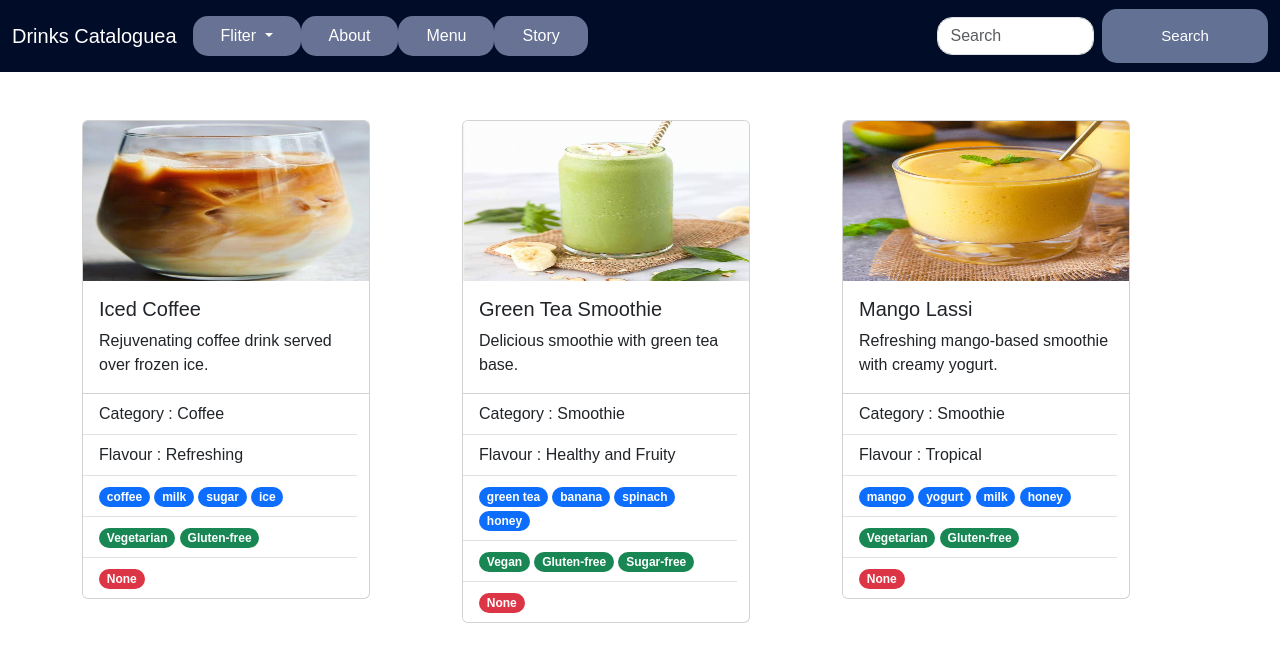
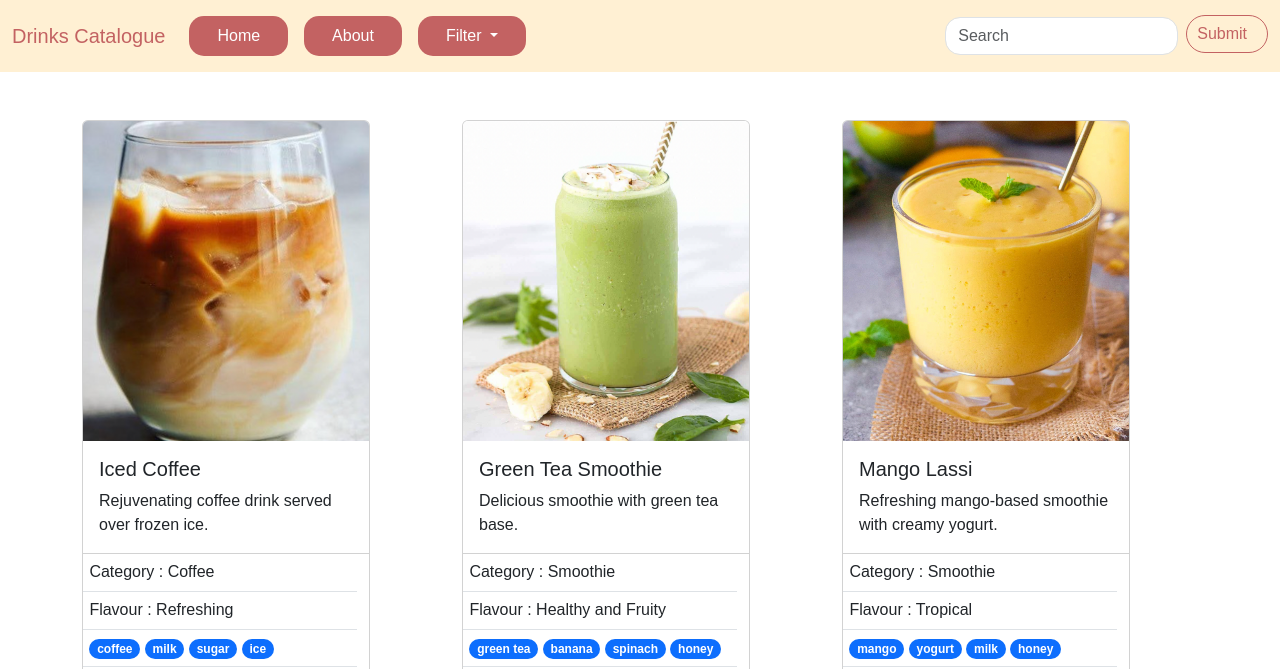
Before and after one commit to AmazeHut/drinks-catalogue, a Flask app: page /home in a window 1280 px wide. Shown: the top 669 px of the page. Run offline with Flask 3, Linux system fonts and the light colour scheme.

Commit message:
update theme and header

```diff
--- a/static/css/style.css
+++ b/static/css/style.css
@@ -7,7 +7,7 @@
 
 
 .nav-container {
-    background-color: #010c29 !important;
+    background-color: #fff0d3 !important;
     height: 100% !important;
     width: 100% !important;
     padding: 0% !important;
@@ -15,18 +15,18 @@
 
 
 .menu {
-    background-color: #010c29 !important;
+    background-color: #fff0d3 !important;
     color: #fff !important;
 }
 
-.navbar-brand{
-  color: #ffff !important;
+.navbar-brand {
+    color: #c36262 !important;
 }
 
 .show>ul>.line {
     width: 100% !important;
     height: 1px !important;
-    background-color: #677294 !important;
+    background-color: #c36262 !important;
 }
 
 .show>.d-flex>button {
@@ -35,7 +35,7 @@
 
 
 .show>ul>li {
-    color: #677294 !important;
+    color: #c36262 !important;
 }
 
 
@@ -45,12 +45,13 @@
 }
 
 .down {
-    background-color: #fff !important;
-    border-radius: 2px !important;
+    background-color: #fff0d3 !important;
+    color: #c36262 !important;
+    border-radius: 2px solid #c36262 !important;
 }
 
 .dropdown-menu {
-    background-color: #061742 !important;
+    background-color: #c36262 !important;
     width: 280px !important;
     border-radius: 3px !important;
 }
@@ -60,14 +61,14 @@
 }
 
 .dropdown-menu>li :hover {
-    background-color: #677294 !important;
+    background-color: #c36262 !important;
     color: #fff !important;
 }
 
 
 .dropdown-menu>.line {
     border: none;
-    border-top: 1px dashed #4d5877;
+    border-top: 1px dashed #c36262;
     color: #fff;
     background-color: #061742;
     height: 1px;
@@ -85,42 +86,110 @@
 }
 
 .nav-item :hover {
-    color: #010c29 !important;
+    color: #fff0d3 !important;
 }
 
 .nav-item {
-    margin: 8px auto !important;
+    margin: 8px !important;
+    text-align: justify !important;
     width: 100% !important;
     border-radius: 15px !important;
     padding: 0 20px 0 20px !important;
-    background-color: #677294;
+    background-color: #c36262;
     font-family: catamaran, sans-serif !important;
 }
 
+.nav-link {
+    text-align: center !important;
+}
+
+
 .my-btn {
-    background-color: #637294!important;
-    width: 100% !important;
-    color: #fff !important;
+    background-color:#fff0d3  !important;
+    border: 1px solid #c36262 !important;
+    color: #c36262 !important;
+    margin-top: 6px !important;
+    height: 38px !important;
     font-family: catamaran, sans-serif !important;
-    font-size: 15px !important;
-    text-decoration: none !important;
-    padding: 10px 20px !important;
+    padding-left: 10px !important;
+    padding-right: 20px !important;
+    border-radius: 20px !important;
+    text-align: center !important;
+}
+
+.my-btn:hover {
+    background-color: #c36262 !important;
+    border-radius: none !important;
+    color: #fff0d3 !important;
+}
+
+.input {
+    margin: 8px auto !important;
     border-radius: 15px !important;
 }
 
-.my-btn:hover {
-    color: #061742 !important;
-}
-
-.input{
-  margin: 8px auto !important;
-  border-radius: 15px !important;
+.list-group-item {
+    padding: 0.4rem !important;
 }
 
 
-.nav-collapse{
-  display: flex !important;
-  justify-content: space-between !important;
-  flex-direction: row !important;
-  align-items: center !important;
+.img-box {
+    overflow: hidden !important;
 }
+
+.img-box>img {
+    object-fit: cover !important;
+    transition: all ease 1s !important;
+}
+
+.img-box>img:hover {
+    scale: 1.2 !important;
+}
+
+
+
+
+@media screen and (max-width: 992px) {
+    .nav-item {
+        margin: 8px auto !important;
+    }
+}
+
+
+
+@media all and (min-width: 992px) {
+    .dropdown-menu li {
+        position: relative;
+    }
+
+    .nav-item .submenu {
+        display: none;
+        position: absolute;
+        left: 100%;
+        top: -7px;
+    }
+
+    .nav-item .submenu-left {
+        right: 100%;
+        left: auto;
+    }
+
+    .dropdown-menu>li:hover {
+        background-color: #c07575
+    }
+
+    .dropdown-menu>li:hover>.submenu {
+        display: block;
+    }
+}
+
+/* ============ desktop view .end// ============ */
+
+/* ============ small devices ============ */
+@media (max-width: 991px) {
+    .dropdown-menu .dropdown-menu {
+        margin-left: 0.7rem;
+        margin-right: 0.7rem;
+        margin-bottom: .5rem;
+    }
+}
--- a/templates/base.html
+++ b/templates/base.html
@@ -4,16 +4,21 @@
 <head>
     <meta charset="UTF-8">
     <meta name="viewport" content="width=device-width, initial-scale=1.0">
-    <title>{% block title %} {% endblock %}  Drinks Catalogue</title>
-    <link rel="stylesheet" href="static/css/style.css">
+    <title>{% block title %} {% endblock %} Drinks Catalogue</title>
+    <link rel="stylesheet" href="./static/css/style.css">
     <link href="https://cdn.jsdelivr.net/npm/bootstrap@5.3.2/dist/css/bootstrap.min.css" rel="stylesheet"
         integrity="sha384-T3c6CoIi6uLrA9TneNEoa7RxnatzjcDSCmG1MXxSR1GAsXEV/Dwwykc2MPK8M2HN" crossorigin="anonymous">
 </head>
+
+<style>
+
+</style>
+
 <body>
     <nav class="navbar navbar-expand-lg bg-body-tertiary nav-container">
         <div class="container-fluid menu pt-2 pb-2">
             <a class="navbar-brand" href="#">
-            Drinks Cataloguea
+                Drinks Catalogue
             </a>
             <button class="navbar-toggler menu-btn" type="button" data-bs-toggle="collapse"
                 data-bs-target="#navbarSupportedContent" aria-controls="navbarSupportedContent" aria-expanded="false"
@@ -21,37 +26,36 @@
                 <span class="navbar-toggler-icon down"></span>
             </button>
             <div class="collapse nav-collapse navbar-collapse" id="navbarSupportedContent">
-                <ul class="navbar-nav me-auto mb-2 mb-lg-0 nav-ul mynav-ul">
-                    <li class="nav-item active dropdown">
-                        <a class="nav-link active dropdown-toggle" href="#" role="button" data-bs-toggle="dropdown"
-                            aria-expanded="false">
-                            Fliter
-                        </a>
+                <ul class="navbar-nav me-auto mb-2 mb-lg-0">
+                    <li class="nav-item active"> <a class="nav-link" href="#">Home </a> </li>
+                    <li class="nav-item"><a class="nav-link" href="#"> About </a></li>
+                    <li class="nav-item dropdown" id="myDropdown">
+                        <a class="nav-link dropdown-toggle" href="#" data-bs-toggle="dropdown"> Filter </a>
                         <ul class="dropdown-menu">
-                            <li><a class="dropdown-item" href="#">Flavour</a></li>
-                            <div class="line"></div>
-                            <li><a class="dropdown-item" href="#">Dietary Preferences </a></li>
-                            <div class="line"></div>
-                            <li><a class="dropdown-item" href="#">Allergies</a></li>
+                            <li> <a class="dropdown-item" href="#"> Dropdown item 1 </a></li>
+                            <li> <a class="dropdown-item" href="#"> Dropdown item 2 &raquo; </a>
+                                <ul class="submenu dropdown-menu">
+                                    <li><a class="dropdown-item" href="#">Submenu item 1</a></li>
+                                    <li><a class="dropdown-item" href="#">Submenu item 2</a></li>
+                                    <li><a class="dropdown-item" href="#">Submenu item 3 &raquo; </a>
+                                        <ul class="submenu dropdown-menu">
+                                            <li><a class="dropdown-item" href="#">Multi level 1</a></li>
+                                            <li><a class="dropdown-item" href="#">Multi level 2</a></li>
                                         </ul>
                                     </li>
-                    <div class="line"></div>
-                    <li class="nav-item active">
-                        <a class="nav-link" href="#">About</a>
+                                    <li><a class="dropdown-item" href="#">Submenu item 4</a></li>
+                                    <li><a class="dropdown-item" href="#">Submenu item 5</a></li>
+                                </ul>
                             </li>
-                    <div class="line"></div>
-                    <li class="nav-item active">
-                        <a class="nav-link" href="#">Menu</a>
-                    </li>
-                    <div class="line"></div>
-                    <li class="nav-item active">
-                        <a class="nav-link" href="#">Story</a>
+                            <li><a class="dropdown-item" href="#"> Dropdown item 3 </a></li>
+                            <li><a class="dropdown-item" href="#"> Dropdown item 4 </a></li>
+                        </ul>
                     </li>
                 </ul>
-                <div class="d-flex">
+                <form action="/new-url" method="post" class="d-flex">
                     <input class="input form-control me-2" type="search" placeholder="Search" aria-label="Search">
-                    <button class="btn my-btn" type="submit">Search</button>
-                </div>
+                    <button class="my-btn btn" type="submit">Submit</button>
+                </form>
             </div>
         </div>
     </nav>
@@ -65,8 +69,44 @@
             </div>
         </div>
     </div>
+    <script>
+        document.addEventListener("DOMContentLoaded", function () {
+            // make it as accordion for smaller screens
+            if (window.innerWidth < 992) {
+
+                // close all inner dropdowns when parent is closed
+                document.querySelectorAll('.navbar .dropdown').forEach(function (everydropdown) {
+                    everydropdown.addEventListener('hidden.bs.dropdown', function () {
+                        // after dropdown is hidden, then find all submenus
+                        this.querySelectorAll('.submenu').forEach(function (everysubmenu) {
+                            // hide every submenu as well
+                            everysubmenu.style.display = 'none';
+                        });
+                    })
+                });
+
+                document.querySelectorAll('.dropdown-menu a').forEach(function (element) {
+                    element.addEventListener('click', function (e) {
+                        let nextEl = this.nextElementSibling;
+                        if (nextEl && nextEl.classList.contains('submenu')) {
+                            // prevent opening link if link needs to open dropdown
+                            e.preventDefault();
+                            if (nextEl.style.display == 'block') {
+                                nextEl.style.display = 'none';
+                            } else {
+                                nextEl.style.display = 'block';
+                            }
+
+                        }
+                    });
+                })
+            }
+            // end if innerWidth
+        });
+    </script>
     <script src="https://cdn.jsdelivr.net/npm/bootstrap@5.3.2/dist/js/bootstrap.bundle.min.js"
         integrity="sha384-C6RzsynM9kWDrMNeT87bh95OGNyZPhcTNXj1NW7RuBCsyN/o0jlpcV8Qyq46cDfL"
         crossorigin="anonymous"></script>
 </body>
+
 </html>
--- a/templates/home.html
+++ b/templates/home.html
@@ -17,7 +17,9 @@
 <!-- card start -->
 <div class="col-12 col-lg-4 col-md-6 col-sm-12">
   <div class="card mt-5" style="width: 18rem;">
-      <img src="static/images/{{ drink.image_url }}" class="card-img-top" alt="..." style="height: 10rem;">
+    <div class="img-box">
+      <img src="static/images/{{ drink.image_url }}" class="card-img-top" alt="..." style="height: 20rem;">
+    </div>
     <div class="card-body">
       <h5 class="card-title">{{ drink.name }}</h5>
       <p class="card-text">{{ drink.description }}</p>
```
Lines whose indentation alone changed are shown as unchanged.
